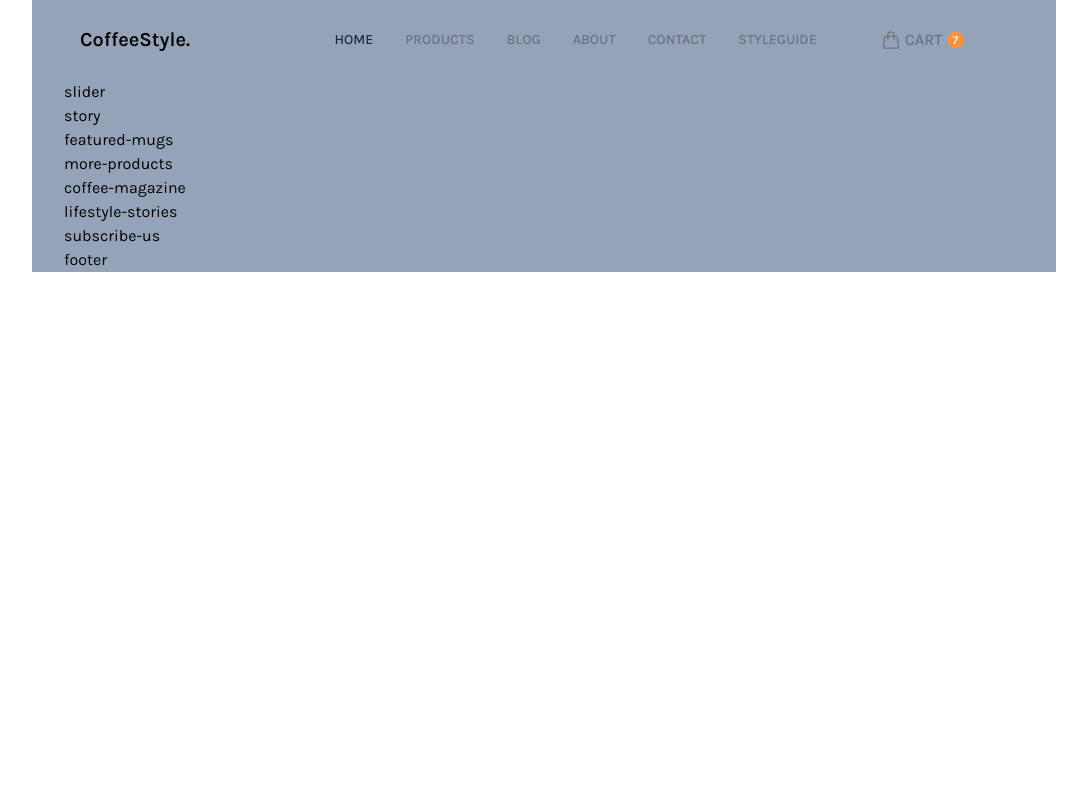
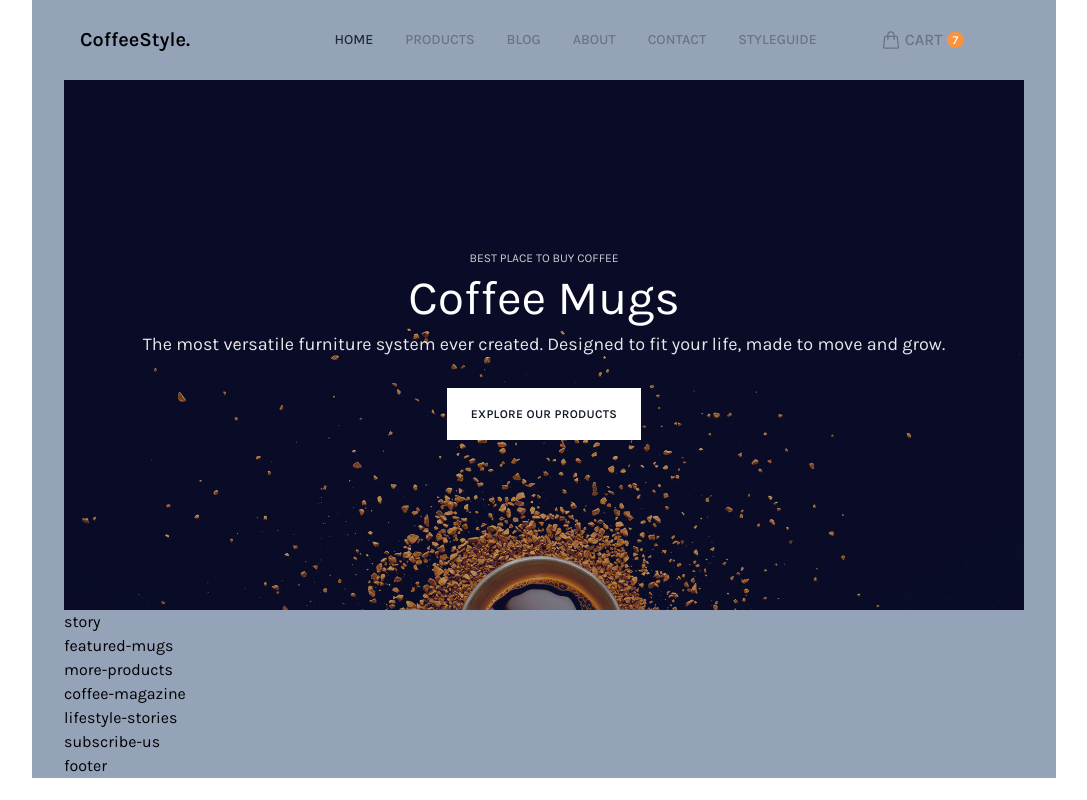
Before and after one commit to lowkeyboiz1/TaiWindCSS, a website: page public/index.html in a window 1280 px wide. Shown: the whole page, without its empty margins (96-1183 px from the left). Drawn offline with Linux system fonts and the light colour scheme.

Commit message:
Add slider

```diff
--- a/public/index.html
+++ b/public/index.html
@@ -19,7 +19,7 @@
                         CoffeeStyle.
                     </div>
                     <ul id="ct-top-menu"
-                        class="lg:basis-3/6 hidden md:flex lg:flex lg:items-center justify-end gap-8 uppercase text-sm text-gray-500 font-medium" >
+                        class="lg:basis-3/6 hidden md:flex lg:flex lg:items-center justify-end gap-8 uppercase text-sm text-gray-500 font-medium">
                         <li class="ct-top-menu-item ct-top-menu-item--active">
                             <a href="#" class="">
                                 Home
@@ -52,7 +52,8 @@
                         </li>
                     </ul>
 
-                    <ul class="basic-3/6 lg:basis-1/6 flex justify-start lg:justify-start items-center lg:ml-16 uppercase text-gray-500 font-medium">
+                    <ul
+                        class="basic-3/6 lg:basis-1/6 flex justify-start lg:justify-start items-center lg:ml-16 uppercase text-gray-500 font-medium">
                         <li class="ct-top-menu-item">
                             <a href="#" class="flex items-center">
                                 <svg xmlns="http://www.w3.org/2000/svg" fill="none" viewBox="0 0 24 24"
@@ -68,8 +69,8 @@
                     </ul>
 
                     <ul class="basic-1/6 md:hidden lg:hidden cursor-pointer">
-                        <svg id="ct-toggle-top-menu-icon" xmlns="http://www.w3.org/2000/svg" fill="none" viewBox="0 0 24 24" stroke-width="1.5"
-                            stroke="currentColor" class="w-10 h-10">
+                        <svg id="ct-toggle-top-menu-icon" xmlns="http://www.w3.org/2000/svg" fill="none"
+                            viewBox="0 0 24 24" stroke-width="1.5" stroke="currentColor" class="w-10 h-10">
                             <path stroke-linecap="round" stroke-linejoin="round"
                                 d="M3.75 6.75h16.5M3.75 12h16.5m-16.5 5.25h16.5" />
                         </svg>
@@ -79,8 +80,28 @@
             </header>
             <main>
 
-                <div class="slider">
-                    slider
+                <div class="slider h-[530px] bg-[url('./img/slide.jpg')] bg-bottom bg-cover bg-no-repeat">
+                    <div class="flex justify-center items-center h-full w-full bg-gray-900 bg-opacity-30">
+                        <div class="text-white text-center mx-16">
+                            <div class="text-xs opacity-80">
+                                BEST PLACE TO BUY COFFEE
+                            </div>
+
+                            <div class="my-2 text-5xl">
+                                Coffee Mugs
+                            </div>
+
+                            <div class="mb-[30px] opacity-90 text-lg">
+                                The most versatile furniture system ever created. Designed to fit your life, made to
+                                move and grow.
+                            </div>
+                            <div class="flex justify-center">
+                                <div class="tracking-wide font-semibold text-xs bg-white text-gray-900 w-max px-6 py-[18px] cursor-pointer hover:bg-opacity-95 ease-in-out duration-300">
+                                    EXPLORE OUR PRODUCTS
+                                </div>
+                            </div>
+                        </div>
+                    </div>
                 </div> <!--End slider-->
 
                 <div class="story">
--- a/tailwind.config.js
+++ b/tailwind.config.js
@@ -1,8 +1,14 @@
 /** @type {import('tailwindcss').Config} */
 module.exports = {
+  mode: 'jit',
   content: ["./public/**/*.{html,js}"],
   theme: {
     extend: {
+
+      backgroundImage: {
+        'slider': "url('./img/slide.jpg')",
+        'footer-texture': "url('/img/footer-texture.png')",
+      },
       fontFamily: {
         Karla: ['Karla', 'sans-serif']
       },
```
Also changed, not shown: public/img/slide.jpg (added), public/output.css.
